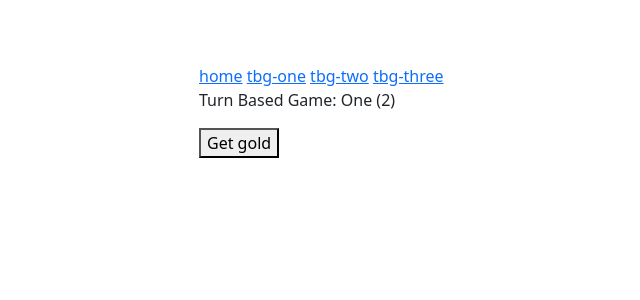
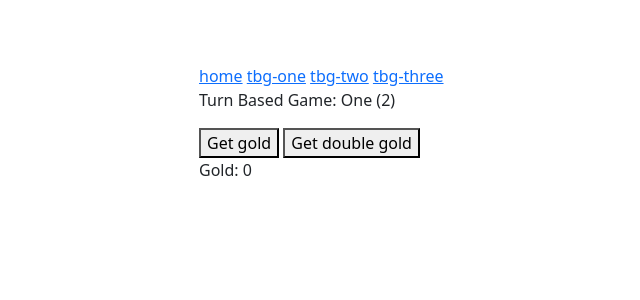
Before and after one commit to IgorOffline/SHINY-GOLD-SHINY-DIAMOND, a SvelteKit app in the folder shiny-svelte/: page /tbg-one in a window 1280 px wide. Shown: the top 300 px of the page, without its empty margins (57-697 px from the left). Built offline with nearby package versions, Linux system fonts and the light colour scheme.

Commit message:
Svelte, Spring: Double gold

```diff
--- a/shiny-svelte/src/lib/path.svelte.ts
+++ b/shiny-svelte/src/lib/path.svelte.ts
@@ -1,3 +1,4 @@
 export const pathState = $state({
-	backendBase: 'http://localhost:8080/'
+	backendBase: 'http://localhost:8080/',
+	backendDoubleGold: 'http://localhost:8080/double-gold'
 });
--- a/shiny-svelte/src/routes/tbg-one/+page.svelte
+++ b/shiny-svelte/src/routes/tbg-one/+page.svelte
@@ -1,13 +1,29 @@
-<script>
+<script lang="ts">
 	import { pathState } from '$lib/path.svelte.js';
 
-	let gold = $state();
+	class Gold {
+		readonly value: number;
+
+		constructor(value: number) {
+			this.value = value;
+		}
+	}
+
+	let gold = $state(new Gold(0));
 
 	async function getGold() {
 		const response = await fetch(pathState.backendBase);
+		gold = await response.json();
+	}
+	async function getDoubleGold() {
+		const response = await fetch(pathState.backendDoubleGold);
 		gold = await response.json();
 	}
 </script>
 
 <p>Turn Based Game: One (2)</p>
 <button onclick={getGold}>Get gold</button>
+<button onclick={getDoubleGold}>Get double gold</button>
+<p>
+	Gold: {gold.value}
+</p>
```
Also changed, not shown: 1 other file (tests, documents, lock files or other folders).
